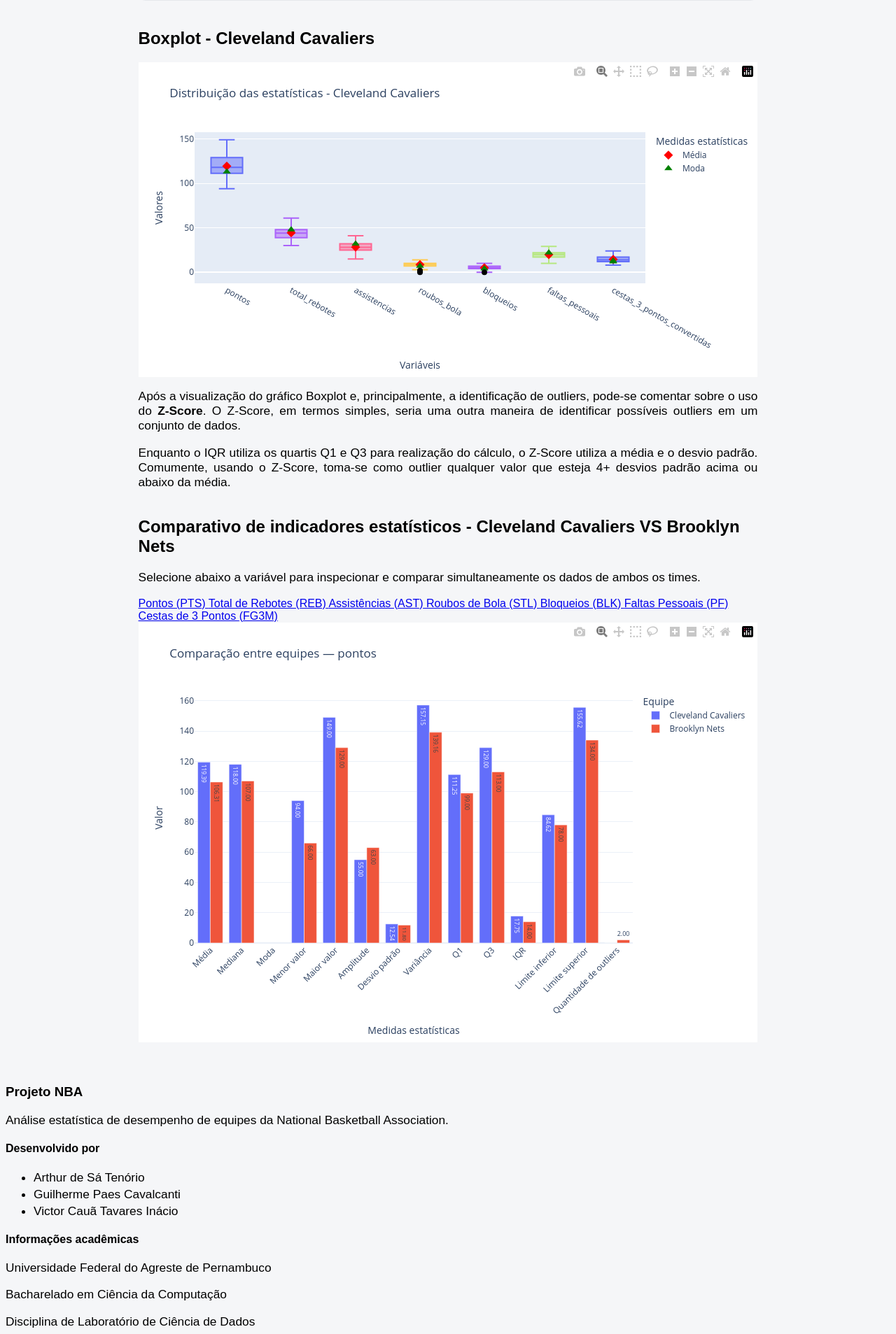
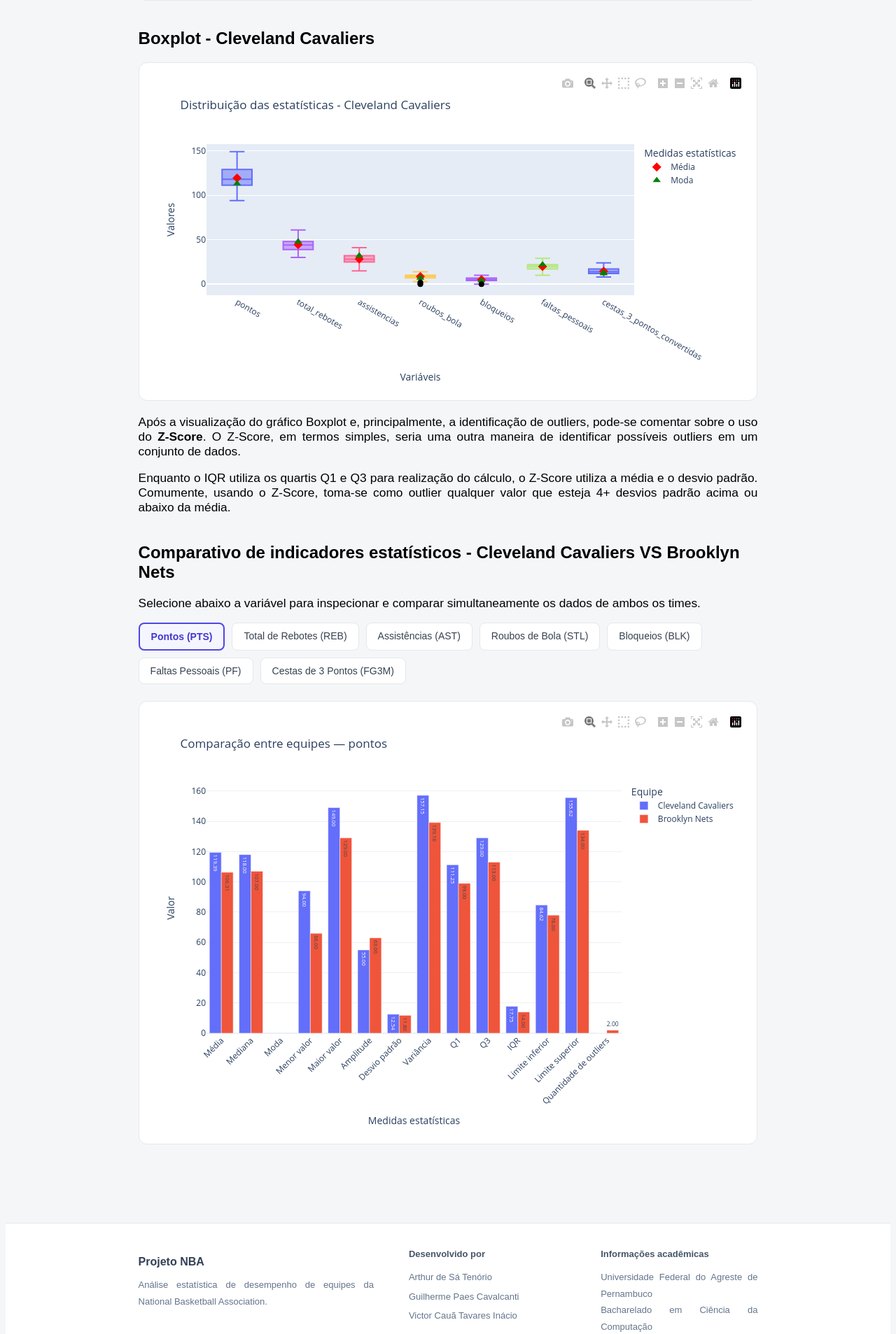
Before and after one commit to ruhtra5000/NBA-LabCD, a Flask app: a page that uses templates/mtc.html in a window 1280 px wide. Shown: the part 2113-4020 px from the top of the page at 70% size. Run offline with Flask 3, Linux system fonts and the light colour scheme; some libraries are stand-ins or nearby versions; some web fonts are replaced.

Commit message:
fix: universalizaçao da estilizaçao

```diff
--- a/static/style.css
+++ b/static/style.css
@@ -82,6 +82,20 @@
 
 tbody tr:hover {
     background-color: #F9FAFB;
+}
+
+.tabela-container {
+    width: 100%;
+    overflow-x: auto;
+    box-sizing: border-box;
+    background-color: #FFFFFF;
+    border: 1px solid #E5E7EB;
+    border-radius: 10px;
+}
+
+.tabela-container table {
+    border: none;
+    border-radius: 0;
 }
 
 /* NAVBAR */
@@ -254,3 +268,123 @@
 .explicacao-teste p:last-child {
     margin-bottom: 0;
 }
+
+/* SELEÇAO DE VARIÁVEIS */
+.botoes-variaveis {
+    display: flex;
+    flex-wrap: wrap;
+    gap: 10px;
+    margin: 16px 0 24px 0;
+}
+
+.botao-variavel {
+    padding: 10px 16px;
+    background-color: #FFFFFF;
+    border: 1px solid #E5E7EB;
+    border-radius: 8px;
+    color: #374151;
+    text-decoration: none;
+    font-size: 14px;
+    font-weight: 500;
+    transition: all 0.2s ease;
+}
+
+.botao-variavel:hover {
+    border-color: #A5B4FC;
+    background-color: #FAFAFF;
+}
+
+.botao-variavel.selecionado {
+    border: 2px solid #4F46E5;
+    background-color: #F5F5FF;
+    color: #4338CA;
+    font-weight: 600;
+}
+
+
+/* GRAFICOS */
+.grafico-container {
+    background-color: #FFFFFF;
+    border: 1px solid #E5E7EB;
+    border-radius: 12px;
+    padding: 16px;
+    margin: 20px 0;
+    overflow-x: auto;
+}
+
+/* FOOTER */
+.footer {
+    width: 100%;
+    margin-top: 60px;
+    background-color: #FFFFFF;
+    border-top: 1px solid #E5E7EB;
+    color: #64748B;
+}
+
+.footer-container {
+    width: 70%;
+    max-width: 1400px;
+    margin: 0 auto;
+    padding: 36px 0;
+
+    display: grid;
+    grid-template-columns: 1.5fr 1fr 1fr;
+    gap: 50px;
+}
+
+.footer h3 {
+    color: #334155;
+    font-size: 16px;
+    font-weight: 600;
+    margin: 0 0 12px;
+}
+
+.footer h4 {
+    color: #475569;
+    font-size: 13px;
+    font-weight: 600;
+    margin: 0 0 14px;
+}
+
+.footer p,
+.footer li {
+    font-size: 13px;
+    line-height: 1.8;
+    margin: 0;
+}
+
+.footer-integrantes ul {
+    list-style: none;
+    padding: 0;
+    margin: 0;
+}
+
+.footer-integrantes li {
+    margin-bottom: 4px;
+}
+
+.footer-bottom {
+    border-top: 1px solid #F1F3F5;
+    padding: 16px;
+}
+
+.footer-bottom p {
+    font-size: 12px;
+    color: #94A3B8;
+    text-align: center;
+}
+
+@media (max-width: 900px) {
+    .footer-container {
+        width: 90%;
+        grid-template-columns: 1fr 1fr;
+        gap: 30px;
+    }
+}
+
+@media (max-width: 600px) {
+    .footer-container {
+        grid-template-columns: 1fr;
+        gap: 24px;
+    }
+}
```
Also changed, not shown: templates/assimetria.html (+0 -54 lines).
